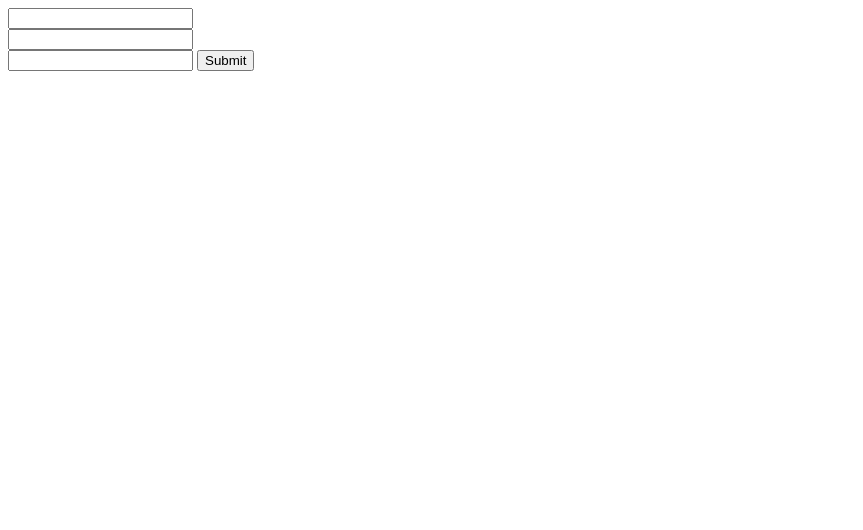
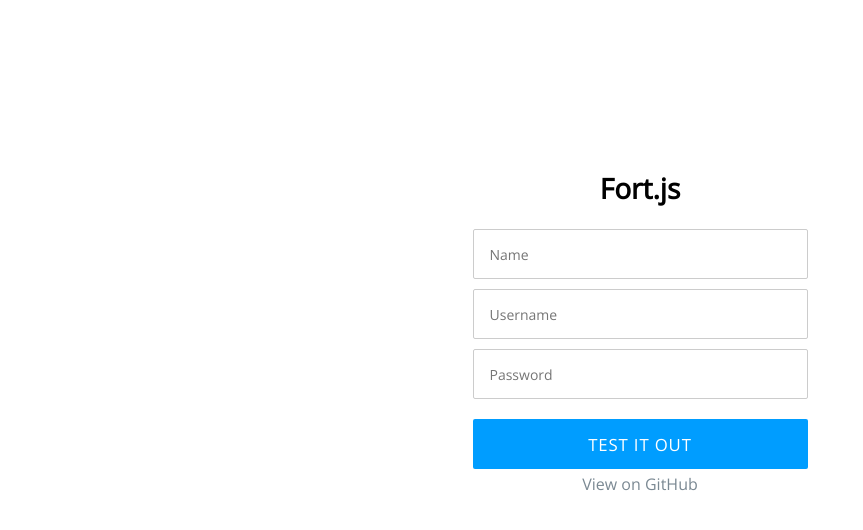
Before and after one commit to Degico/Fort.js, a website: page demo/index.html in a window 1280 px wide. Shown: the whole page, without its empty margins (0-863 px from the left). Drawn offline with nearby package versions, Linux system fonts and the light colour scheme.

Commit message:
Added styled demo

```diff
--- /dev/null
+++ b/demo/fort.min.js
@@ -0,0 +1,10 @@
+var inputs = $('.form :input').not('button, [type="button"], [type="submit"]').on({input: cback});
+
+function cback() {
+    var bad = inputs.filter(function() {
+        return !this.value.length;
+    }).length,
+        total = inputs.length;
+
+    $(".top").css("width", 100 - (bad / total) * 100 + "%");
+}
--- a/demo/index.html
+++ b/demo/index.html
@@ -2,25 +2,54 @@
 <html lang="en">
 <head>
 <meta charset="utf-8">
+<meta name="viewport" content="width=device-width">
 <title>Fort.js</title>
-    <script src="http://ajax.googleapis.com/ajax/libs/jquery/1.11.0/jquery.min.js">
-    </script>
-    <link rel="stylesheet" href="../fort.min.css">
+<script src="http://code.jquery.com/jquery-1.11.0.min.js"></script>
+<link rel="stylesheet" href="style.css">
+<style>
+      .top {
+    background: #009dff;
+    position: fixed;
+    z-index: 1031;
+    top: 0;
+    left: 0;
+    height: 4px;
+    transition: all 1s;
+    width: 0;
+}
+</style>
 </head>
 <body>
-      <div class="top">
+<div class="form-wrapper">
+	<div class="top"></div>
+	<h1 style="color: #000; text-align: center;">Fort.js</h1>
+	<form name="form">
+		<div class="form">
+			<div class="form-item">
+				<label for="text">
+				<span class="fontawesome-user"></span></label>
+				<input type="text" name="text" required="required" placeholder="Name">
 			</div>
-      <div class="form">
-        <form name="form">
-          <input type="email" />
-          <br />
-          <input type="text" />
-          <br />
-          <input type="password" />
-          <input type="submit" />
+			<div class="form-item">
+				<label for="text">
+				<span class="fontawesome-user"></span></label>
+				<input type="text" name="text" required="required" placeholder="Username">
+			</div>
+			<div class="form-item">
+				<label for="password">
+				<span class="fontawesome-lock"></span></label>
+				<input type="password" name="password" required="required" placeholder="Password">
+			</div>
+			<div class="button-panel">
+				<input type="submit" class="button" title="Sign In" value="Test It Out">
+				<p class="view">
+					<a  href="https://github.com/Colourity/Fort.js" id="ref">View on GitHub</a>
+				</p>
+      </div>
+	</div>
 </form>
 </div>
-      <script src="../fort.min.js">
-      </script>
+
+	<script src="fort.min.js"></script>
 	</body>
 	</html>
--- /dev/null
+++ b/demo/style.css
@@ -0,0 +1,105 @@
+@import url(http://fonts.googleapis.com/css?family=Open+Sans:300);
+
+* {
+    margin: 0;
+    padding: 0;
+    box-sizing: border-box;
+}
+
+body {
+    background: #fff;
+    color: #7b8993;
+    font: 300 87.5%/1.5em 'Open Sans', sans-serif;
+}
+
+.form-wrapper {
+    padding-top: 10%;
+    border-radius: 2px;
+    margin: 50px auto;
+    position: relative;
+    width: 375px;
+}
+
+form {
+    padding: 30px 20px 0;
+}
+
+.form-item {
+    margin-bottom: 10px;
+    width: 100%;
+}
+
+.form-item input {
+    border: 1px solid #ccc;
+    border-radius: 2px;
+    color: #000;
+    font-family: 'Open Sans', sans-serif;
+    font-size: 1em;
+    height: 50px;
+    padding: 0 16px;
+    transition: background 0.3s ease-in-out;
+    width: 100%;
+}
+
+.form-item input:focus {
+    outline: none;
+    border-color: #9ecaed;
+    box-shadow: 0 0 10px #9ecaed;
+}
+
+.button-panel {
+    margin: 20px 0 0;
+    width: 100%;
+}
+
+.button-panel .button {
+    background: #009dff;
+    border: none;
+    border-radius: 2px;
+    color: #fff;
+    cursor: pointer;
+    height: 50px;
+    font-family: 'Open Sans', sans-serif;
+    font-size: 1.2em;
+    letter-spacing: 0.05em;
+    text-align: center;
+    text-transform: uppercase;
+    transition: background 0.3s ease-in-out;
+    width: 100%;
+}
+
+.button:hover {
+    background: #00c8ff;
+}
+
+
+}
+
+.cent {
+    text-align: center;
+    color: #000;
+}
+
+.view {
+    text-align: center;
+    text-decoration: none;
+    color: #7b8993;
+    padding-top: 5px;
+}
+
+#ref {
+    text-align: center;
+    text-decoration: none;
+    color: #7b8993;
+    padding-top: 8px;
+    font-size: 16px;
+}
+
+#ref:hover {
+    text-align: center;
+    text-decoration: none;
+    color: #009dff;
+    -webkit-animation: hue 60s infinite linear;
+    padding-top: 8px;
+    font-size: 16px;
+}
```
Lines whose indentation alone changed are shown as unchanged.
